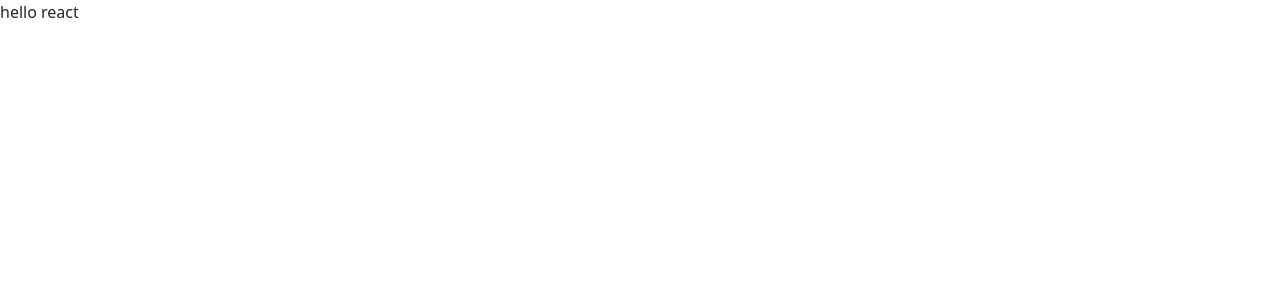
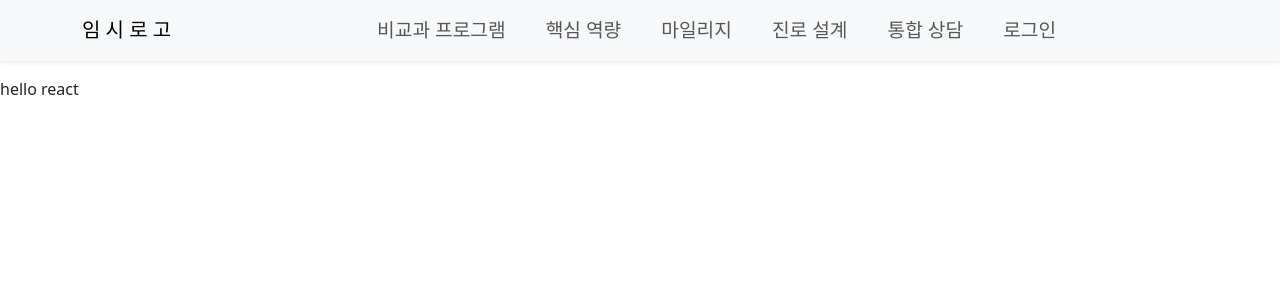
Before and after one commit to rmrisco28/stepUp_prj5, a React (Vite) app in the folder frontend/: page / in a window 1280 px wide. Before the commit this address had no page. Shown: the top 300 px of the page. Built offline with nearby package versions, Linux system fonts and the light colour scheme.

Commit message:
상단바

```diff
--- a/frontend/src/App.jsx
+++ b/frontend/src/App.jsx
@@ -1,11 +1,20 @@
 import { BrowserRouter, Route, Routes } from "react-router";
 import { Hello } from "./Hello.jsx";
+import { AppNavbar } from "./AppNavbar.jsx";
+import { MenuBar } from "./MenuBar.jsx";
 
 function App() {
   return (
     <>
       <BrowserRouter>
+        {/*상단바*/}
+        <AppNavbar />
+        {/*메뉴바*/}
+        {/*<MenuBar />*/}
+
+        {/*페이지 라우팅*/}
         <Routes>
+          {/*임시 페이지*/}
           <Route path="hello" element={<Hello />} />
         </Routes>
       </BrowserRouter>
--- /dev/null
+++ b/frontend/src/AppNavbar.jsx
@@ -0,0 +1,40 @@
+import { Container, Nav, Navbar } from "react-bootstrap";
+import { Link } from "react-router";
+
+export function AppNavbar() {
+  return (
+    <Navbar bg="light" expand="lg" className="mb-3 shadow-sm custom-navbar">
+      <Container className="d-flex justify-content-between align-items-center">
+        {/*로고*/}
+        <Navbar.Brand as={Link} to="/">
+          임 시 로 고
+        </Navbar.Brand>
+
+        {/*메뉴 버튼*/}
+        <Navbar.Toggle aria-controls="basic-navbar-nav" />
+        <Navbar.Collapse id="basic-navbar-nav">
+          <Nav className="d-flex justify-content-center gap-4 ms-5 flex-grow-1">
+            <Nav.Link as={Link} to="/" style={{ fontSize: "1.2rem" }}>
+              비교과 프로그램
+            </Nav.Link>
+            <Nav.Link as={Link} to="/" style={{ fontSize: "1.2rem" }}>
+              핵심 역량
+            </Nav.Link>
+            <Nav.Link as={Link} to="/" style={{ fontSize: "1.2rem" }}>
+              마일리지
+            </Nav.Link>
+            <Nav.Link as={Link} to="/" style={{ fontSize: "1.2rem" }}>
+              진로 설계
+            </Nav.Link>
+            <Nav.Link as={Link} to="/" style={{ fontSize: "1.2rem" }}>
+              통합 상담
+            </Nav.Link>{" "}
+            <Nav.Link as={Link} to="/" style={{ fontSize: "1.2rem" }}>
+              로그인
+            </Nav.Link>
+          </Nav>
+        </Navbar.Collapse>
+      </Container>
+    </Navbar>
+  );
+}
--- /dev/null
+++ b/frontend/src/MenuBar.jsx
@@ -0,0 +1,31 @@
+import { Nav, Container, Navbar } from "react-bootstrap";
+import { Link } from "react-router";
+
+export function MenuBar() {
+  return (
+    <div className="menu-bar bg-primary">
+      <Container>
+        <Nav className="d-flex justify-content-center gap-5 py-3">
+          <Navbar.Brand as={Link} to="/">
+            임 시 로 고
+          </Navbar.Brand>
+          <Nav.Link as={Link} to="/">
+            홈
+          </Nav.Link>
+          <Nav.Link as={Link} to="/products">
+            제품
+          </Nav.Link>
+          <Nav.Link as={Link} to="/services">
+            서비스
+          </Nav.Link>
+          <Nav.Link as={Link} to="/community">
+            커뮤니티
+          </Nav.Link>
+          <Nav.Link as={Link} to="/contact">
+            문의
+          </Nav.Link>
+        </Nav>
+      </Container>
+    </div>
+  );
+}
--- /dev/null
+++ b/frontend/src/css/AppNavbar.css
@@ -0,0 +1,6 @@
+.custom-navbar {
+    min-height: 1180px; /* 3배 높이 확보 */
+    padding-top: 2rem; /* 안쪽 여백 늘리기 */
+    padding-bottom: 2rem;
+    font-size: 1.5rem; /* 글자 크기도 키움 */
+}
```
Also changed, not shown: 2 other files (tests, documents, lock files or other folders).
